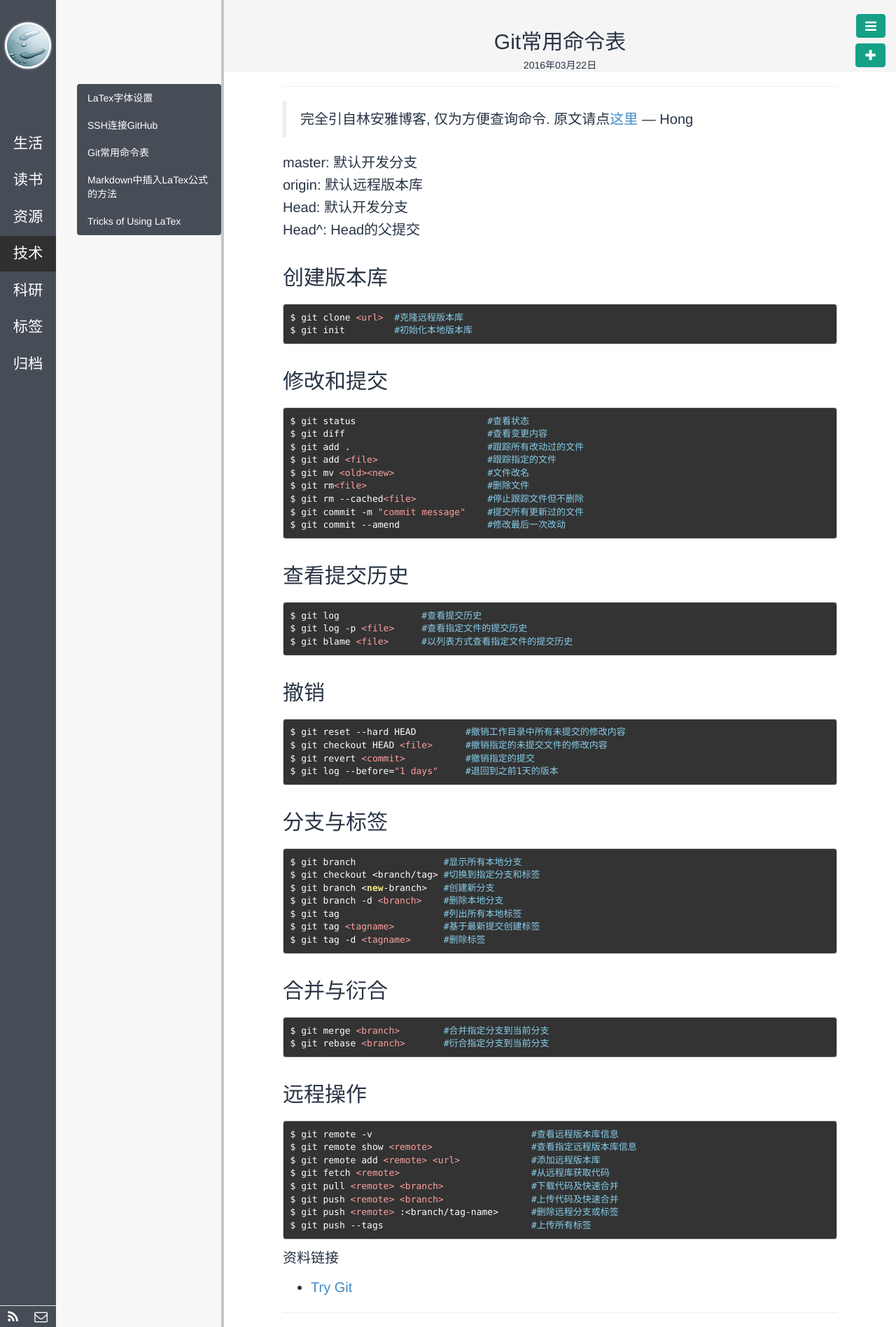
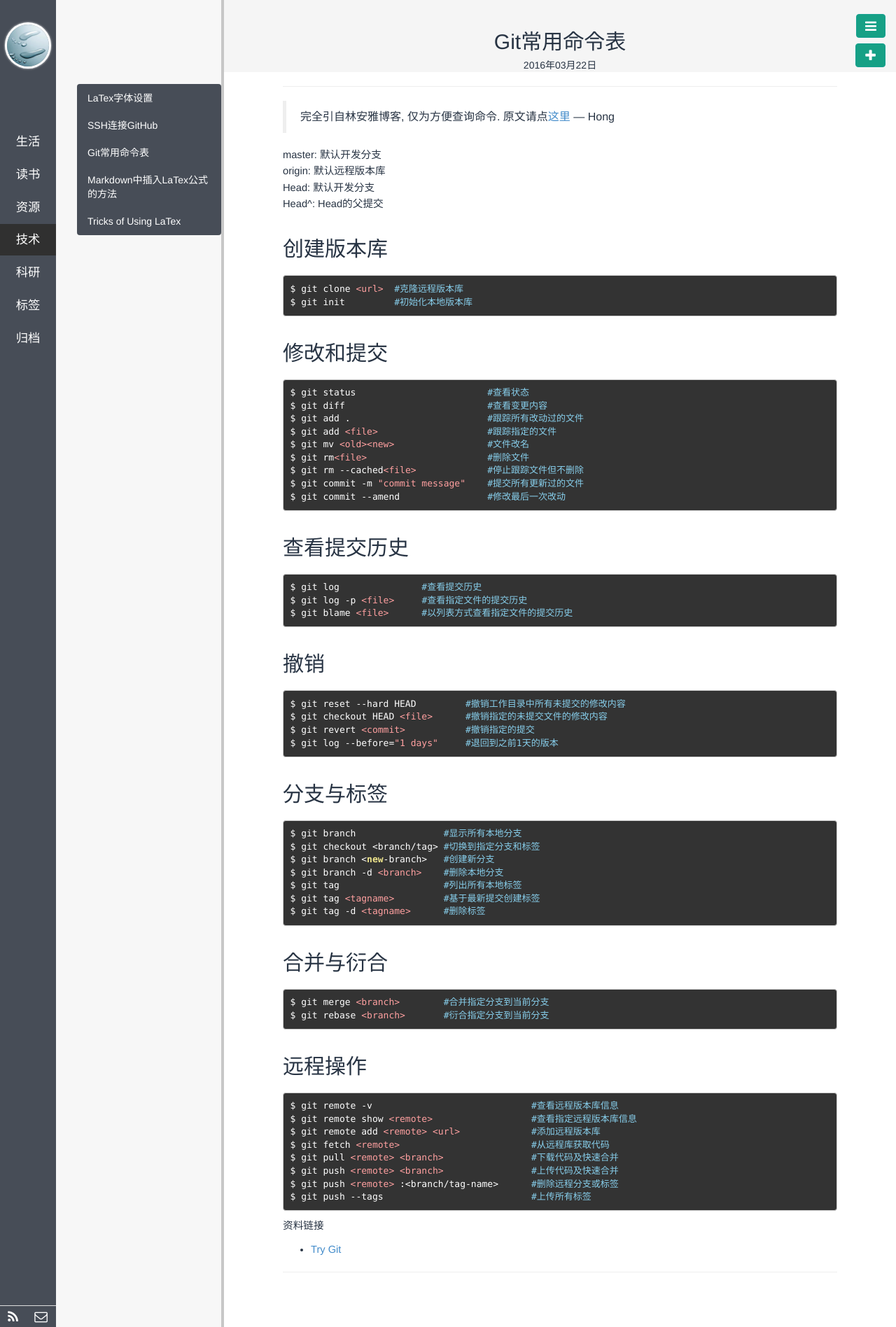
Before and after one commit to polyHong/polyHong.github.io, a Jekyll site: the page built from _posts/tech/2016-03-22-freq-used-git-command.md, in a window 1280 px wide. Shown: the whole page at 70% size. Built offline with Jekyll 4.4.1, drawn with Linux system fonts in a browser that asks for light colours; Markdown is read by kramdown in place of the engine named in the settings; comment, search, counter and statistics services are not loaded.

Commit message:
adjust fontsize

```diff
--- a/public/css/base.css
+++ b/public/css/base.css
@@ -32,7 +32,7 @@ body, html {
   padding-right: 0px;
   border-radius: 0px;
   color: #fff;
-  font-size: 16pt;
+  font-size: 13pt;
   padding: 10px 10px;
 
 }
@@ -119,13 +119,13 @@ body, html {
   line-height: 1.6;
 }
 #content {
-  font-size: 15pt;
+  font-size: 11pt;
 }
 #content h2, h3 {
   line-height: 2;
 }
 blockquote p {
-  font-size: 15pt;
+  font-size: 12pt;
 }
 /* 其他配置 */
 .center {
```
